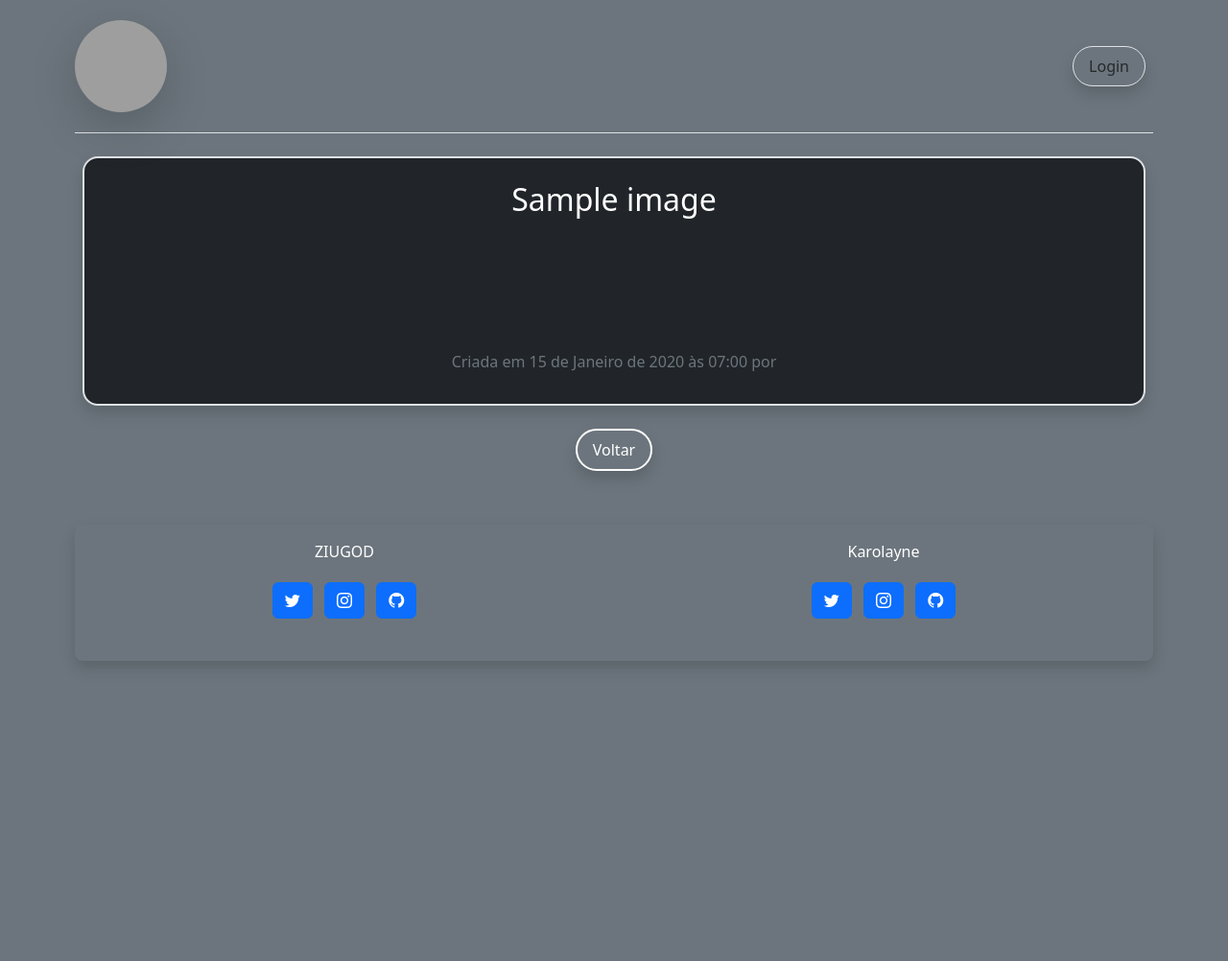
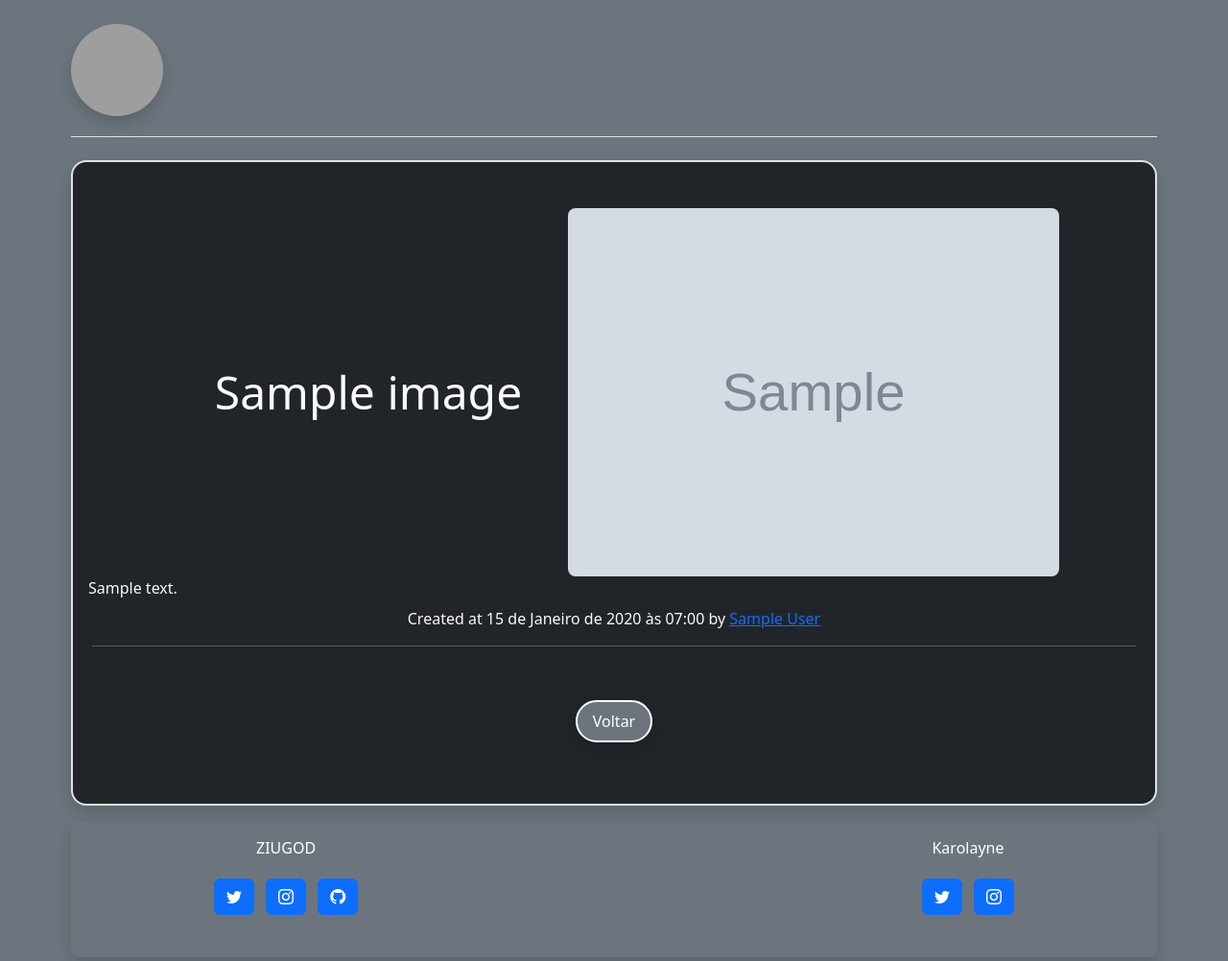
Before and after one commit to ZIUGOD/LoveLens, a Django app: page /image/1/ in a window 1280 px wide. Shown: the whole page at 96% size. Before the commit the page ends 694 px from the top, so only its background shows below. Run offline with Django 5.2, Linux system fonts and the light colour scheme; tables that the repository leaves empty hold one stand-in row (values such as "Sample post"); grey boxes marked "Sample" are stand-in pictures; some libraries are stand-ins or nearby versions; grey boxes are pictures that could not be loaded.

Commit message:
Whole system working properly

```diff
--- a/LoveLens/gallery/urls.py
+++ b/LoveLens/gallery/urls.py
@@ -13,7 +13,7 @@ app_name = "gallery"
 urlpatterns = [
     path(
         "upload/",
-        ImageCreateView.as_view(),
+        login_required(ImageCreateView.as_view()),
         name="new_image",
     ),
     path(
--- a/LoveLens/gallery/views.py
+++ b/LoveLens/gallery/views.py
@@ -8,10 +8,15 @@ from .forms import ImageForm
 
 
 class ImageCreateView(CreateView, LoginRequiredMixin):
+    permission_denied_message = "You must be logged in to create a note."
+    login_url = reverse_lazy("login_user")
     model = Image
     template_name = "gallery/create_image.html"
+    success_url = reverse_lazy("home_page")
     form_class = ImageForm
-    success_url = reverse_lazy("home_page")
+
+    def get_queryset(self):
+        return Image.objects.filter(author=self.request.user)
 
 
 class ImageListView(ListView):
@@ -28,6 +33,8 @@ class ImageDetailView(DetailView):
 
 
 class ImageDeleteView(DeleteView, LoginRequiredMixin):
+    permission_denied_message = "You must be logged in to create a note."
+    login_url = reverse_lazy("login_user")
     model = Image
     template_name = "gallery/image_delete.html"
     success_url = reverse_lazy("home_page")
--- a/LoveLens/members/views.py
+++ b/LoveLens/members/views.py
@@ -1,4 +1,3 @@
-from django.contrib.auth.mixins import LoginRequiredMixin
 from django.contrib.auth.forms import AuthenticationForm
 from django.contrib.auth.views import LoginView
 from django.contrib.auth.models import User
@@ -13,7 +12,7 @@ class MemberLoginView(LoginView):
     authentication_form = AuthenticationForm
 
 
-class UserProfileView(LoginRequiredMixin, generic.TemplateView):
+class UserProfileView(generic.TemplateView):
     template_name = "members/user_profile.html"
 
     def get_context_data(self, **kwargs):
--- a/LoveLens/templates/components/base.html
+++ b/LoveLens/templates/components/base.html
@@ -19,7 +19,7 @@
         {% endblock title %}
     </title>
     {% include "components/header.html" %}
-    <body class="container bg-secondary text-white px-2 text-center">
+    <body class="container bg-secondary p-1">
         {% block content %}
         {% endblock content %}
     </body>
--- a/LoveLens/templates/components/footer.html
+++ b/LoveLens/templates/components/footer.html
@@ -11,32 +11,28 @@
                    role="button"><i class="bi bi-twitter"></i></a>
                 <!-- Instagram -->
                 <a class="btn btn-primary btn-floating m-1"
-                   href="#!"
+                   href="https://www.instagram.com/playa.ziu/"
                    target="_blank"
                    role="button"><i class="bi bi-instagram"></i></a>
                 <!-- GitHub -->
                 <a class="btn btn-primary btn-floating m-1"
-                   href="#!"
+                   href="https://github.com/ZIUGOD"
                    target="_blank"
                    role="button"><i class="bi bi-github"></i></a>
             </section>
+            <div class="dark"></div>
             <section class="mb-4">
                 <p>Karolayne</p>
                 <!-- Twitter -->
                 <a class="btn btn-primary btn-floating m-1"
-                   href="#!"
+                   href="https://twitter.com/karolaynea146"
                    target="_blank"
                    role="button"><i class="bi bi-twitter"></i></a>
                 <!-- Instagram -->
                 <a class="btn btn-primary btn-floating m-1"
-                   href="#!"
+                   href="https://www.instagram.com/karolaynea146/"
                    target="_blank"
                    role="button"><i class="bi bi-instagram"></i></a>
-                <!-- GitHub -->
-                <a class="btn btn-primary btn-floating m-1"
-                   href="#!"
-                   target="_blank"
-                   role="button"><i class="bi bi-github"></i></a>
             </section>
         </div>
     </footer>
--- a/LoveLens/templates/components/header.html
+++ b/LoveLens/templates/components/header.html
@@ -8,10 +8,11 @@
                  alt="lovelens"
                  width="96"
                  height="96"
-                 class="shadow-lg rounded-circle">
+                 class="shadow rounded-circle">
         </a>
+        {% if user.is_authenticated %}
             <div class="order-md-last">
-            <button class="navbar-toggler"
+                <button class="navbar-toggler border rounded-3 mx-1"
                         type="button"
                         data-bs-toggle="collapse"
                         data-bs-target="#navbarNav"
@@ -20,29 +21,24 @@
                         aria-label="Toggle navigation">
                     <span class="navbar-toggler-icon"></span>
                 </button>
-            <div class="collapse navbar-collapse" id="navbarNav">
-                <ul class="navbar-nav text-center">
-                    {% if user.is_authenticated %}
+                <div class="collapse navbar-collapse flex-fill" id="navbarNav">
+                    <ul class="navbar-nav text-center flex-fill">
                         {% comment %} form to logout {% endcomment %}
-                        <form method="post" class="nav-tem p-2" action="{% url 'logout' %}">
+                        <form method="post"
+                              class="nav-tem p-2 text-center flex-fill"
+                              action="{% url 'logout' %}">
                             {% csrf_token %}
                             <button id="logout-button"
                                     class="nav-link shadow rounded-5 px-3 py-2 border rounded 4"
-                                    type="sbubmit">Logout</button>
+                                    type="submit">Logout</button>
                         </form>
-                        <li class="nav-item p-2">
+                        <li class="nav-item p-2 flex-fill">
                             <a href="{% url 'gallery:new_image' %}"
-                               class="nav-link shadow rounded-5 px-3 py-2 border rounded 4"
-                               id="create-note-button">Upload new imagem</a>
+                               class="nav-link shadow rounded-5 px-3 py-2 border rounded 4">Upload new imagem</a>
                         </li>
-                        <li class="nav-item p-2">
+                        <li class="nav-item p-2 flex-fill">
                             <a href="{% url 'user_profile' user.username %}"
                                class="nav-link shadow rounded-5 px-3 py-2 border rounded 4">{{ user.username }}</a>
-                        </li>
-                    {% else %}
-                        <li class="nav-item p-2">
-                            <a href="{% url 'login_user' %}"
-                               class="nav-link shadow rounded-5 px-3 py-2 border rounded 4">Login</a>
                         </li>
                     {% endif %}
                 </ul>
--- a/LoveLens/templates/gallery/detail_image.html
+++ b/LoveLens/templates/gallery/detail_image.html
@@ -5,33 +5,37 @@
     - image {{ image.id }} by {{ image.author.username }}
 {% endblock title %}
 {% block content %}
-    <form method="post"
-          class="d-flex flex-column align-items-center justify-content-center p-3 border border-2 rounded-4 shadow m-2 text-center bg-dark text-white  border">
+    <div class="bg-dark text-light px-3 py-5 border border-2 rounded-4 shadow">
         {% csrf_token %}
-        <h2 class="h2 m-2 font-weight-normal text-center">{{ image.title|safe }}</h2>
-        <hr />
-        <div class="p-3">
-            <p class="lead">{{ image.text|safe }}</p>
+        <div class="d-flex flex-row align-items-center justify-content-center">
+            <h2 class="h2 my-1 mx-5 display-5 text-center">{{ image.title|safe }}</h2>
+            <hr />
+            <img src="{{ image.image.url }}"
+                 class="img-fluid img-responsive rounded-3"
+                 width="512"
+                 height="512"
+                 alt="{{ image.title }}" />
         </div>
-        <hr />
-        <div class="text-center m-3">
-            <span class="text-secondary">Criada em {{ image.created_at }} por <a href="{% url 'user_profile' image.author %}">{{ image.author.username }}</a></span>
+        {{ image.description|safe }}
+        <div class="text-center p-1 my-1">
+            <span>
+                Created at {{ image.created_at }} by <a href="{% url 'user_profile' image.author %}">{{ image.author }}</a>
+            </span>
+            <hr>
+            <div class="text-center mb-5"></div>
+            {% if user == image.author %}
+                <form method="post" action="{% url 'gallery:delete_image' image.id %}">
+                    {% csrf_token %}
+                    <input type="submit"
+                           value="Confirmar exclusão"
+                           class="m-2 py-2 px-3 shadow border border-2 border-white rounded-5 btn btn-danger">
+                </form>
+            {% endif %}
+            <button type="button"
+                    onclick="window.history.back()"
+                    class="m-2 py-2 px-3 shadow border border-2 border-white rounded-5 btn btn-secondary">
+                Voltar
+            </button>
         </div>
-        {% if image.created_at != image.updated_at %}
-            <div class="text-center m-3">
-                <span class="text-secondary">Editada em: {{ image.updated_at }}</span>
-            </div>
-        {% endif %}
-    </form>
-    <div class="text-center my-3 mb-5">
-        {% if user == image.author %}
-            <a href="{% url 'delete_image' image.id %}"
-               class="m-2 py-2 px-3 shadow border border-2 border-white rounded-5 btn btn-danger">Deletar nota</a>
-            <a href="{% url 'update_image' image.id %}"
-               class="m-2 py-2 px-3 shadow border border-2 border-white rounded-5 btn btn-warning">Editar nota</a>
-        {% endif %}
-        <button type="button"
-                onclick="window.history.back()"
-                class="m-2 py-2 px-3 shadow border border-2 border-white rounded-5 btn btn-secondary">Voltar</button>
     </div>
 {% endblock content %}
```
Also changed, not shown: LoveLens/core/settings.py (+122 -12 lines), LoveLens/templates/gallery/index.html (+6 -11 lines), LoveLens/templates/members/user_profile.html (+5 -5 lines), requirements.txt (deleted, +0 -28 lines), LoveLens/gallery/migrations/0001_initial.py (added), LoveLens/gallery/migrations/__init__.py (added), LoveLens/members/migrations/0001_initial.py (deleted). Lines whose indentation alone changed are shown as unchanged.
